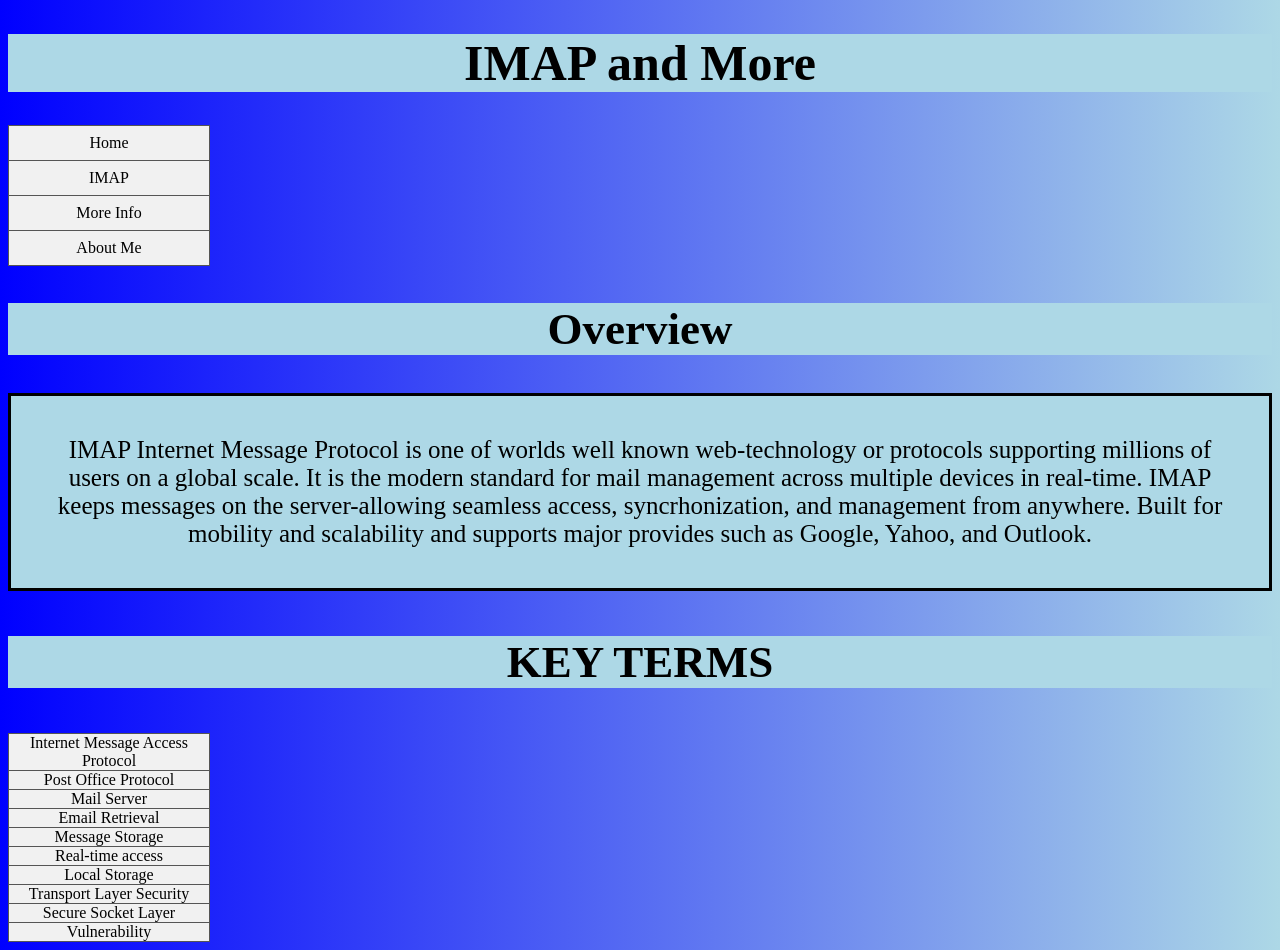
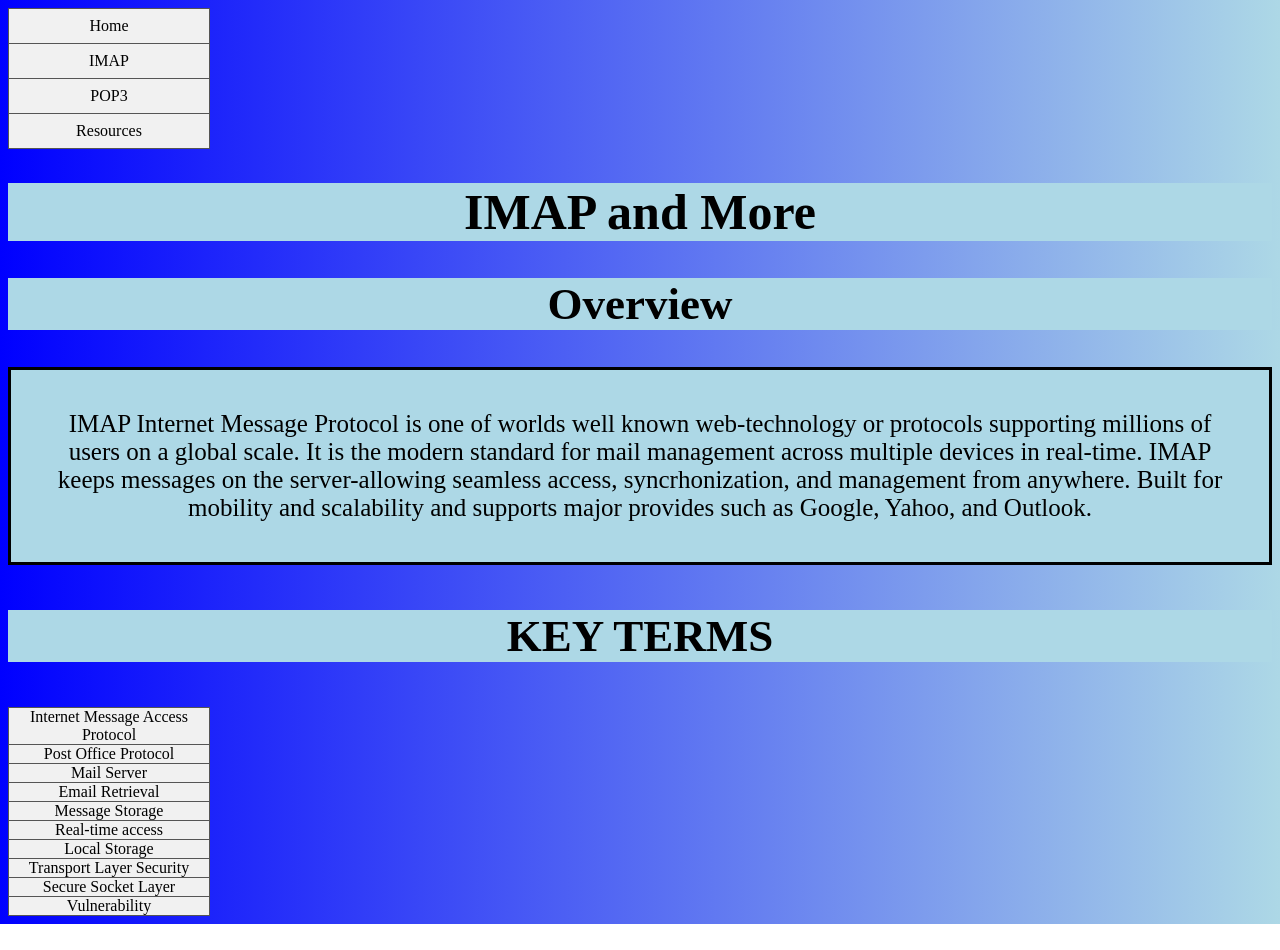
Before and after one commit to 20fAkinD/project25Kite.github.io, a plain HTML site: page index.html in a window 1280 px wide. After the commit the page ends 924 px from the top, so only its background shows below. Drawn offline with Linux system fonts and the light colour scheme.

Commit message:
Update index.html

```diff
--- a/index.html
+++ b/index.html
@@ -8,22 +8,24 @@
 <link rel="stylesheet" href="styles.css">
 </head>
 
+
+
+<!-- Navigation Bar -->
+ <div class ="container">
+  <nav>
+	<ul>
+  <li><a href="#home">Home</a></li>
+  <li><a href="#news">IMAP</a></li>
+  <li><a href="#contact">POP3</a></li>
+  <li><a href="#about">Resources</a></li>
+</ul>
+</nav>
+
 <body>
 	<div class = "h1">
 	<h1> IMAP and More</h1>
 	</div>
 
-
- <!-- Navigation Bar -->
- <div class ="container">
-  <nav>
-	<ul>
-  <li><a href="#home">Home</a></li>
-  <li><a href="#news">IMAP</a></li>
-  <li><a href="#contact">More Info</a></li>
-  <li><a href="#about">About Me</a></li>
-</ul>
-</nav>
 <main>
 <div class ="h2">
 	<h2> Overview </h2>
```
